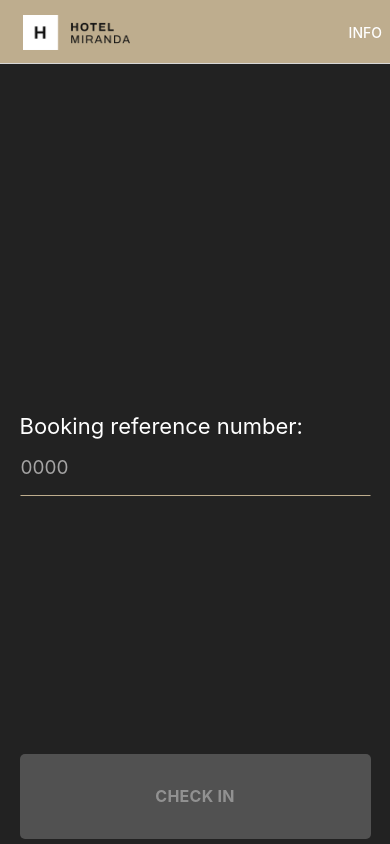
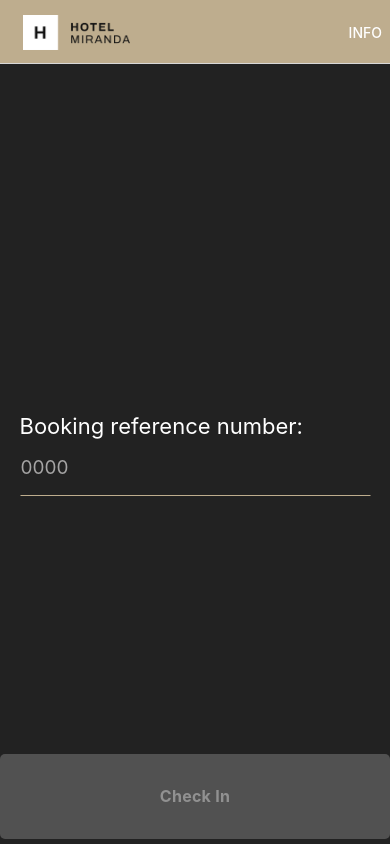
Before and after one commit to SirAllap/react-native-app, a React Native app: screen /Home in a window 390 px wide. Built offline with nearby package versions, Linux system fonts and the light colour scheme.

Commit message:
small changes

```diff
--- a/app/HomeScreen.tsx
+++ b/app/HomeScreen.tsx
@@ -30,6 +30,7 @@ const HomeScreen: React.FC<HomeProps> = ({ navigation }) => {
 					accessibilityLabel='input'
 					accessibilityLabelledBy='inputRefNum'
 				/>
+			</View>
 			<Pressable
 				onPress={() =>
 					navigation.navigate('CheckInScreen', {
@@ -43,9 +44,8 @@ const HomeScreen: React.FC<HomeProps> = ({ navigation }) => {
 				}
 				disabled={refNumber.length !== 4 ? true : false}
 			>
-					<Text style={styles.buttonText}>CHECK IN</Text>
+				<Text style={styles.buttonText}>Check In</Text>
 			</Pressable>
-			</View>
 		</SafeAreaView>
 	)
 }
```
Lines whose indentation alone changed are shown as unchanged.
